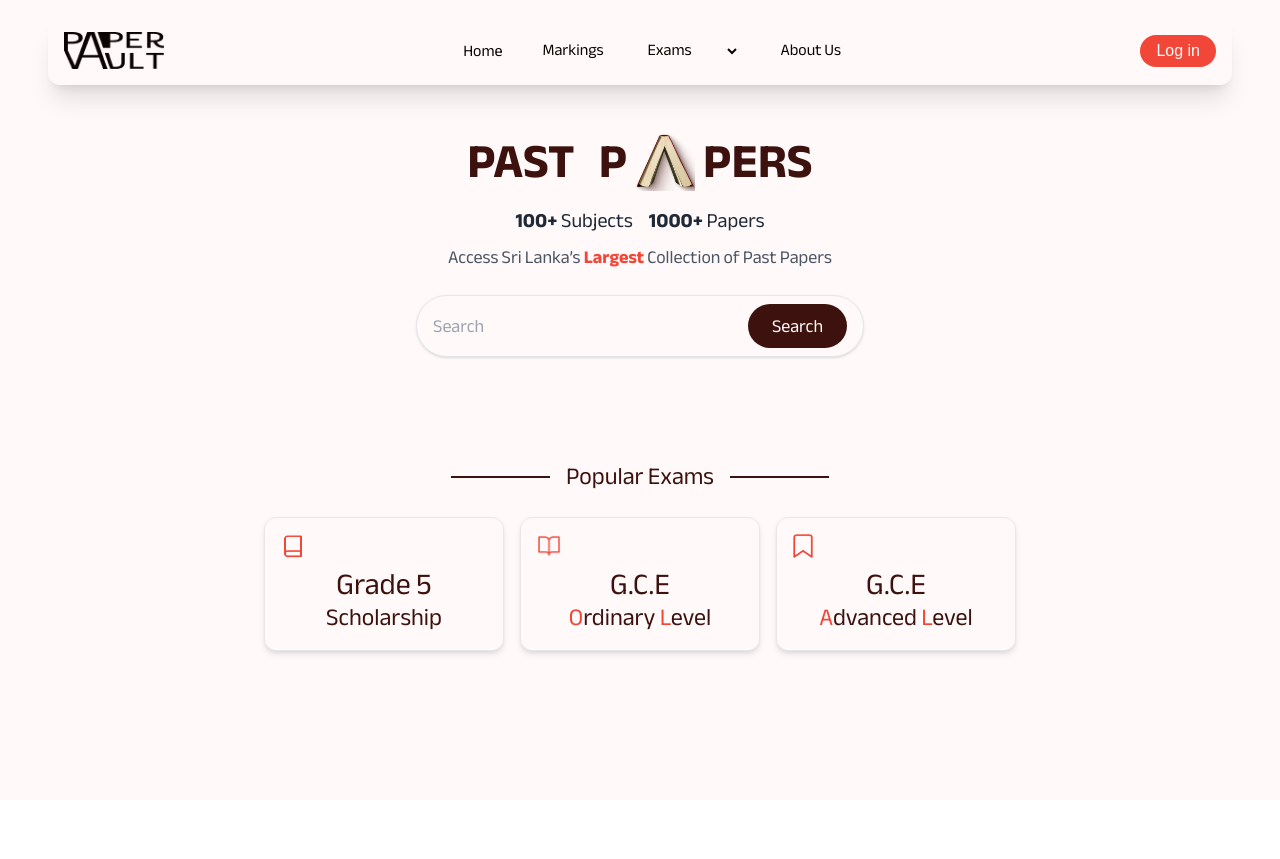
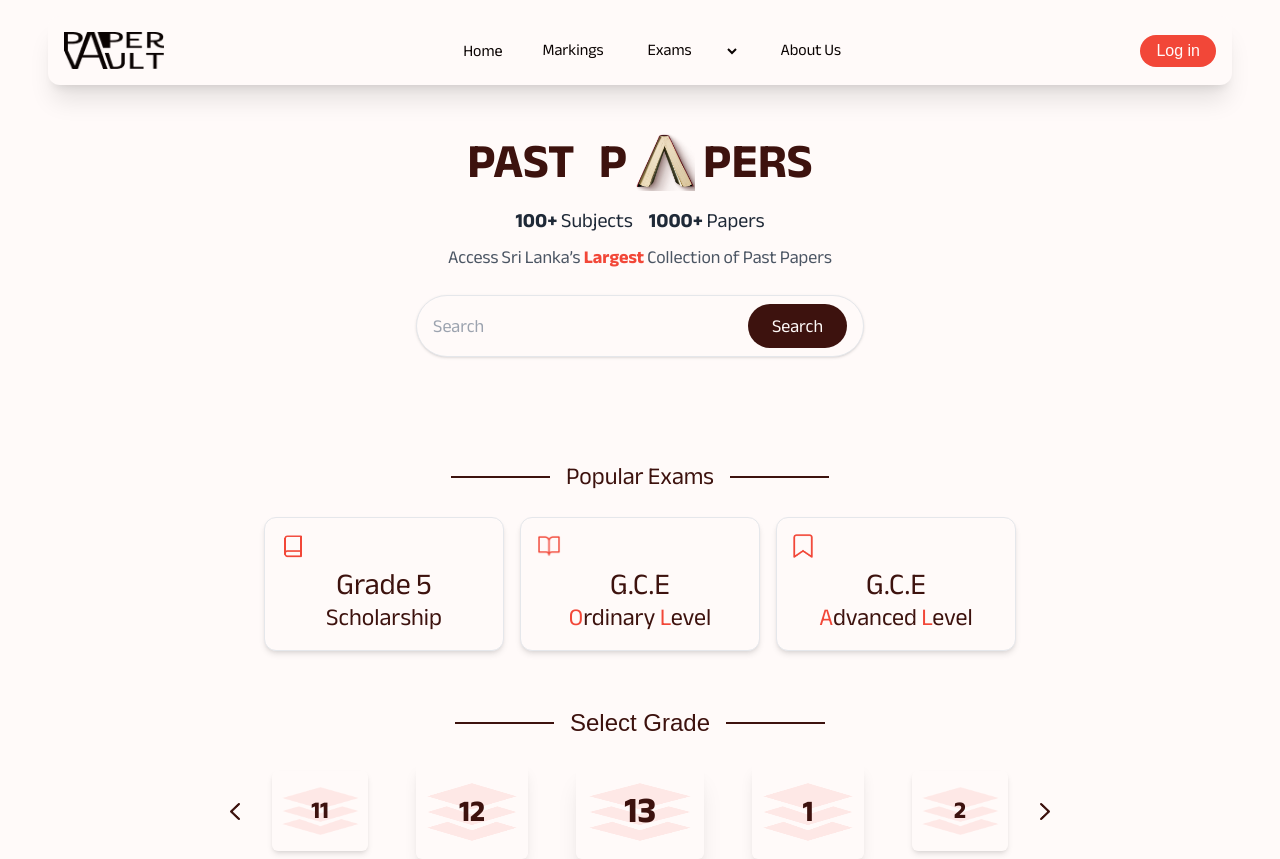
Before and after one commit to SandeepaLakruwan/paper-vault, a Next.js app: page / in a window 1280 px wide. Before the commit the page ends 800 px from the top, so only its background shows below. Built offline with nearby package versions, Linux system fonts and the light colour scheme.

Commit message:
Grade Selector Component

```diff
--- /dev/null
+++ b/app/components/GradeSelector.tsx
@@ -0,0 +1,95 @@
+'use client'
+import Image from 'next/image'
+import { useState } from 'react'
+import ArrowL from '../../public/arrowL.png';
+import ArrowR from '../../public/arrowR.png';
+
+const GradeSelector = () => {
+    const totalGrades = 13
+    const [centerIndex, setCenterIndex] = useState(12) // 0-based index for grade 13
+
+    const getVisibleGrades = () => {
+        // Show 2 before and 2 after centerIndex
+        const grades = []
+        for (let i = -2; i <= 2; i++) {
+            const index = (centerIndex + i + totalGrades) % totalGrades
+            grades.push(index + 1) // grade number from 1 to 13
+        }
+        return grades
+    }
+
+    const next = () => {
+        setCenterIndex((prev) => (prev + 1) % totalGrades)
+    }
+
+    const prev = () => {
+        setCenterIndex((prev) => (prev - 1 + totalGrades) % totalGrades)
+    }
+
+    const sizes = ['small', 'medium', 'large', 'medium', 'small']
+
+    return (
+        <div>
+            <div className="flex items-center justify-center my-6">
+                <div className="w-1/12 border-t-2 border-dark_brown mx-4"></div>
+                <h2 className="text-2xl text-dark_brown text-center">Select Grade</h2>
+                <div className="w-1/12 border-t-2 border-dark_brown mx-4"></div>
+            </div>
+
+            <div className="flex items-center justify-center gap-2">
+
+                <button
+                    onClick={prev}
+                    className="text-dark_brown text-xl px-6 hover:scale-110 transition"
+                >
+                    <Image
+                        src={ArrowL}
+                        alt="Arrow"
+                        width={10}
+                        height={10}
+                        className="w-[10px] h-auto"
+                    />
+                </button>
+
+                <div className="flex gap-12 items-center font-anek text-dark_brown">
+                    {getVisibleGrades().map((grade, i) => {
+                        const size = sizes[i]
+                        let classes =
+                            'bg-[url("/gradeBack.png")] bg-no-repeat bg-center bg-[length:80%_60%] flex items-center justify-center text-dark-brown rounded-md'
+
+                        if (size === 'small') {
+                            classes += ' w-24 h-20 text-2xl font-semibold shadow-md'
+                        } else if (size === 'medium') {
+                            classes += ' w-28 h-24 text-3xl font-semibold shadow-lg'
+                        } else {
+                            classes +=
+                                ' w-32 h-24 text-4xl font-semibold shadow-xl'
+                        }
+
+                        return (
+
+                            <div key={i} className={classes}>
+                                {grade}
+                            </div>
+                        )
+                    })}
+                </div>
+
+                <button
+                    onClick={next}
+                    className="text-dark-brown text-2xl px-6 hover:scale-110 transition"
+                >
+                    <Image
+                        src={ArrowR}
+                        alt="Arrow"
+                        width={10}
+                        height={10}
+                        className="w-[10px] h-auto"
+                    />
+                </button>
+            </div>
+        </div>
+    )
+}
+
+export default GradeSelector
--- a/app/page.tsx
+++ b/app/page.tsx
@@ -2,6 +2,7 @@ import Image from "next/image";
 import Header from "./components/Header";
 import HeroSection from "./components/HeroSection";
 import PopularExams from "./components/PopularExams";
+import GradeSelector from "./components/GradeSelector";
 
 export default function Home() {
   return (
@@ -10,6 +11,7 @@ export default function Home() {
         <Header />
         <HeroSection />
         <PopularExams/>
+        <GradeSelector/>
       </div>
     </main>
   );
```
Also changed, not shown: public/arrowL.png (added), public/arrowR.png (added).
